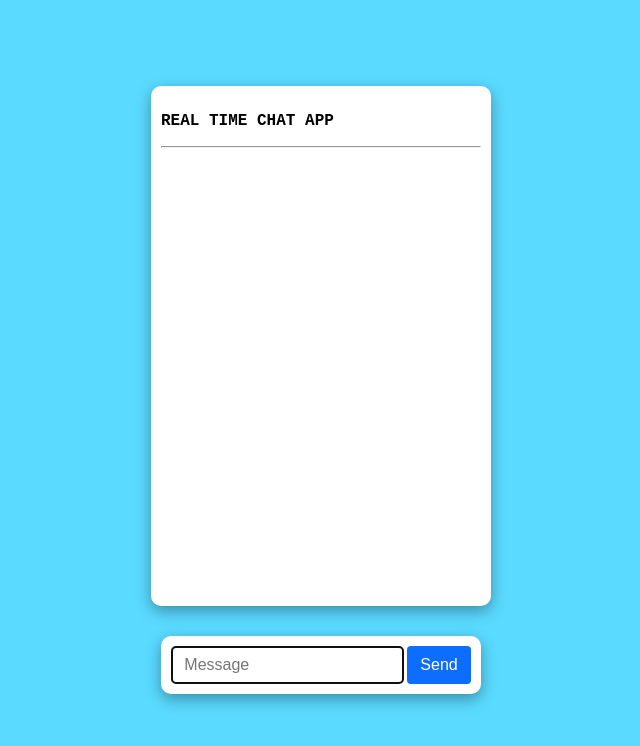
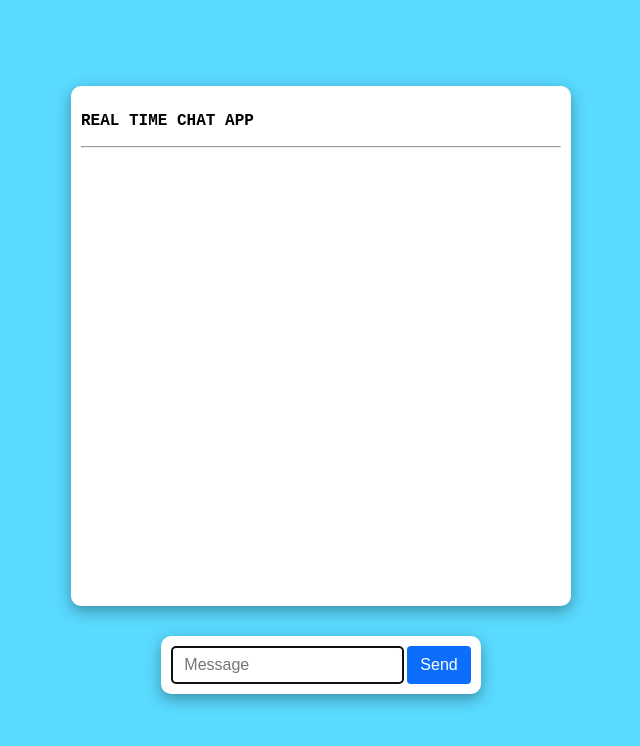
Before and after one commit to Chetan3327/test, a website: page index.html in a window 1280 px wide. Shown: the whole page, without its empty margins (319-959 px from the left). Drawn offline with nearby package versions, Linux system fonts and the light colour scheme; no server answers.

Commit message:
changed container width: 60%

```diff
--- a/index.html
+++ b/index.html
@@ -22,7 +22,7 @@
         }
 
         .container {
-            width: 40%;
+            width: 60%;
             display: flex;
             flex-direction: column;
             background-color: white;
@@ -50,7 +50,8 @@
         .messageArea {
             width: 100%;
             overflow: auto;
-            height: 500px; /* Set the desired height for the scrollable area */
+            height: 500px;
+            /* Set the desired height for the scrollable area */
         }
 
 
@@ -129,10 +130,12 @@
             }
 
         }
-        .messageArea p{
+
+        .messageArea p {
             font-family: 'Courier New', Courier, monospace;
             font-weight: 700;
         }
+
         .chat-date {
             position: relative;
             float: right;
```
